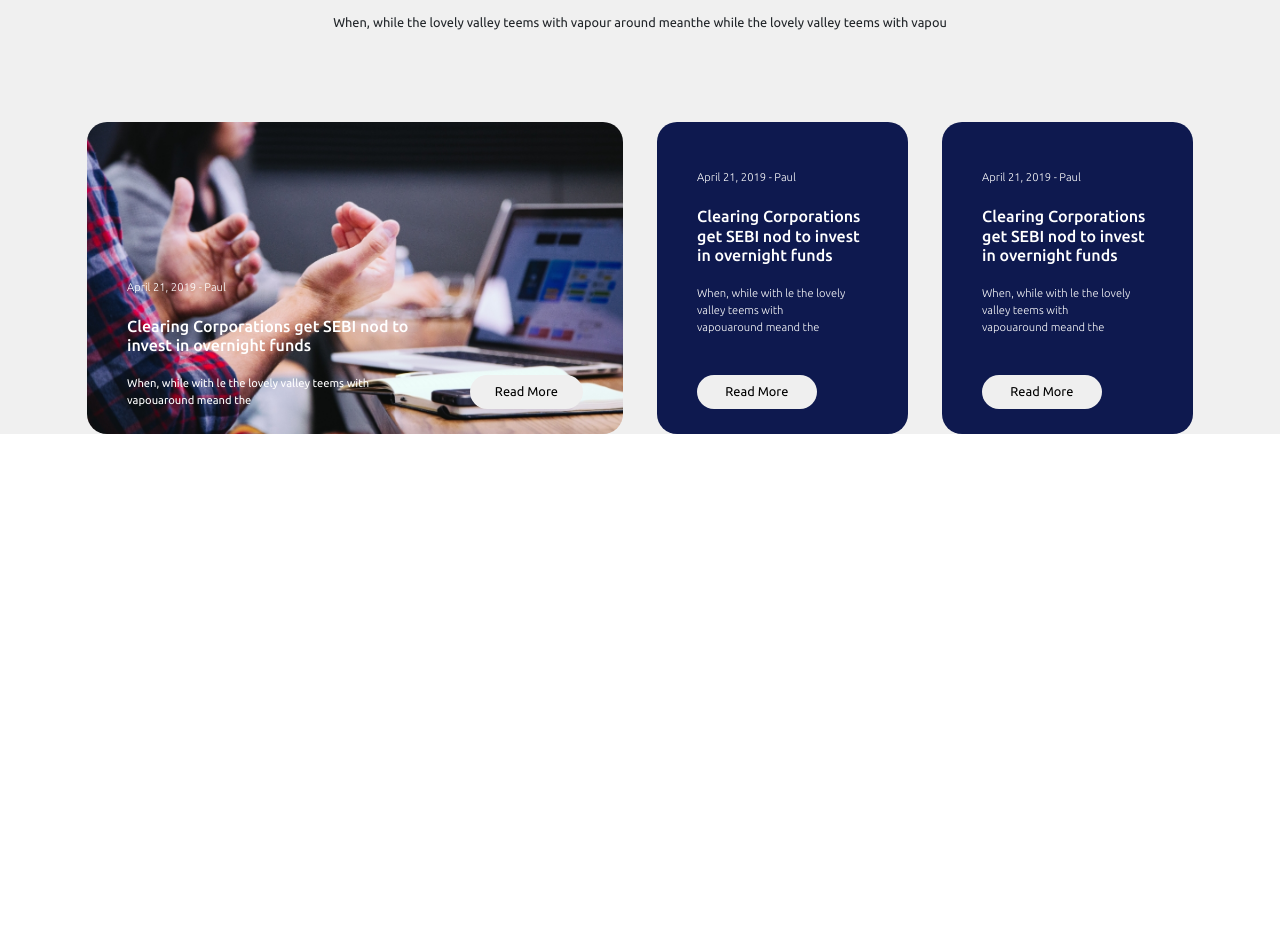
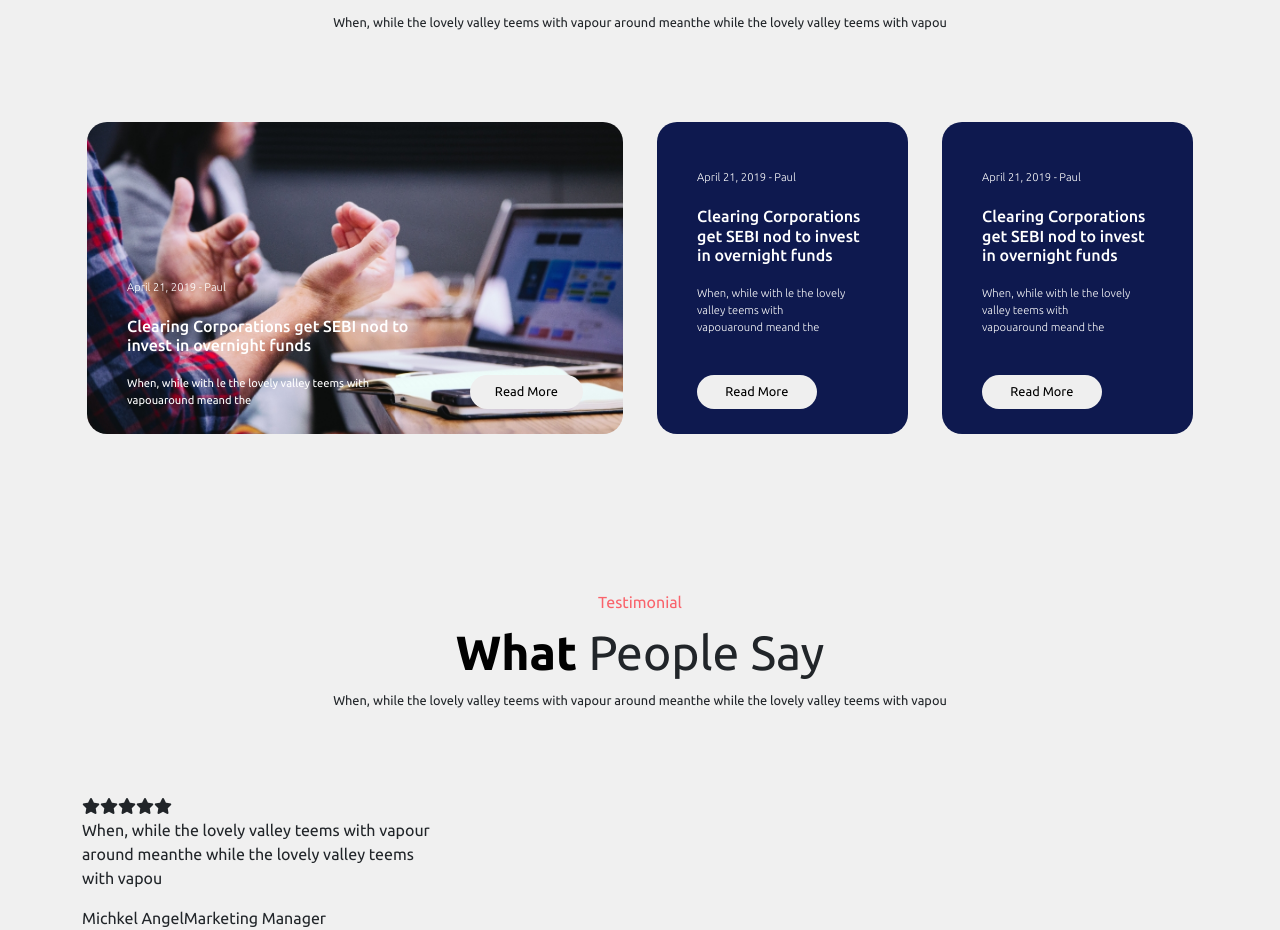
Before and after one commit to saff-it/proj-html-vuejs, a Vue app: page / in a window 1280 px wide. Shown: the part 4080-5010 px from the top of the page. Before the commit the page ends 4514 px from the top, so only its background shows below. Built offline with nearby package versions, Linux system fonts and the light colour scheme.

Commit message:
Main - sixth section/ html layout is set up

```diff
--- a/src/components/siteMain.vue
+++ b/src/components/siteMain.vue
@@ -135,7 +135,7 @@
             </div>
 
 
-            <div class="container ms_posts-box">
+            <div class="container ms_posts-box pb-5">
                 <div class="row">
                     <postCard v-for="(card, index) in postCards" :key="index"
                     :singlePostCard="card"
@@ -147,6 +147,50 @@
 
 
         </section>
+
+        <!-- testimonial section  -->
+        <section class="ms_testimonial-section">
+
+            <div class="container ms_posts-text pt-5">
+
+                <div class="ms_pricing-txt">
+                    <span>Testimonial</span>
+                    <h2 class="text-dark"> <span class="ms_bolder-txt">What</span> People Say </h2>
+                    <span class="ms_pricing-span-sizing text-dark">When, while the lovely valley teems with vapour
+                        around meanthe while the lovely valley teems with vapou</span>
+                </div>
+
+            </div>
+
+            <div class="container">
+                <div class="row">
+
+                    <div class="col-4">
+
+                        <div class="ms_avatar-box">
+                            <img src="" alt="">
+                        </div>
+
+                        <div class="ms_stars-box">
+                            <i class="fa-solid fa-star"></i>
+                            <i class="fa-solid fa-star"></i>
+                            <i class="fa-solid fa-star"></i>
+                            <i class="fa-solid fa-star"></i>
+                            <i class="fa-solid fa-star"></i>
+                        </div>
+
+                        <p>When, while the lovely valley teems with vapour
+                        around meanthe while the lovely valley teems with vapou</p>
+
+                        <span>Michkel Angel</span>
+                        <span>Marketing Manager</span>
+
+                    </div>
+                </div>
+            </div>
+
+        </section>
+
 
     </main>
 </template>
@@ -459,7 +503,7 @@ section.ms_carousel-bg {
 // POSTS SECTION
 
 .ms_posts-section {
-    background-color: #F0F0F0;
+    background-color: $colorText3;
 
 
     .ms_posts-text {
@@ -468,4 +512,10 @@ section.ms_carousel-bg {
     }
 }
 
+
+// TESTIMONIAL SECTION
+
+.ms_testimonial-section{
+    background-color: $colorText3;
+}
 </style>
```
